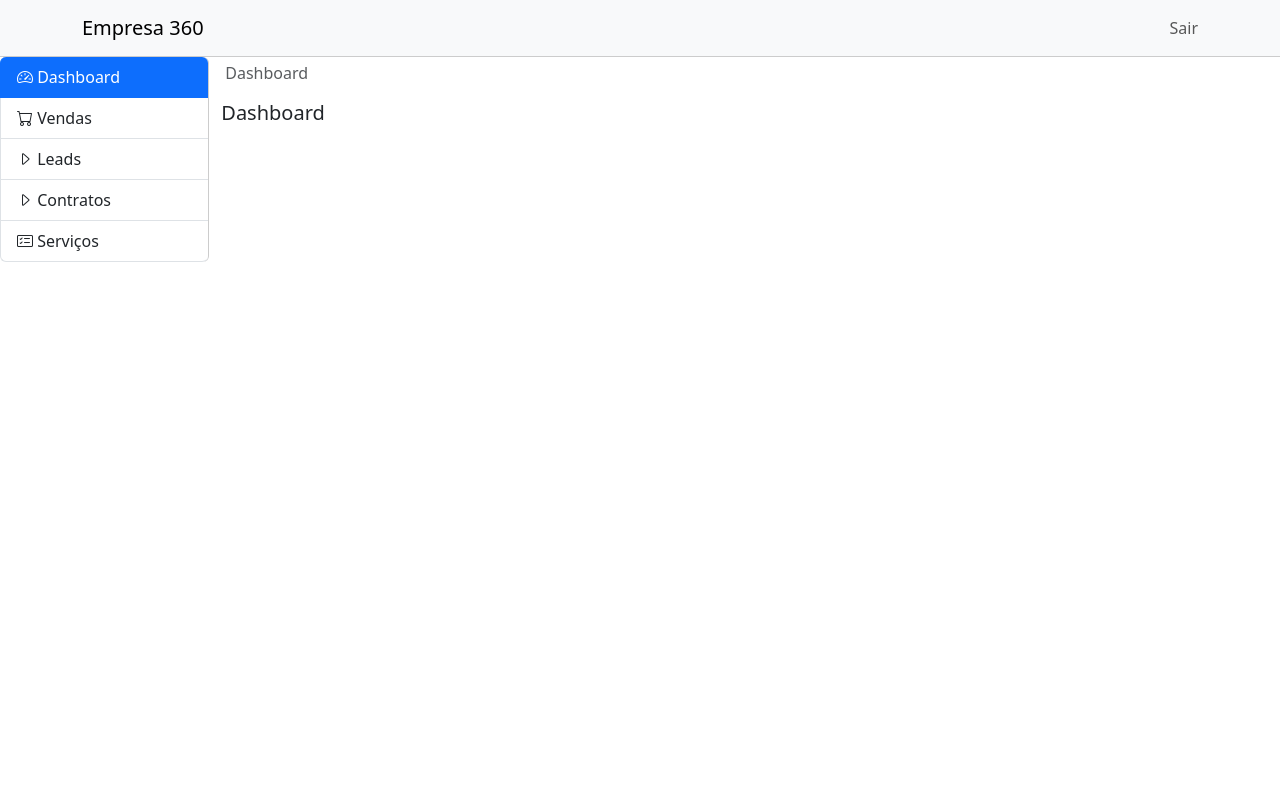
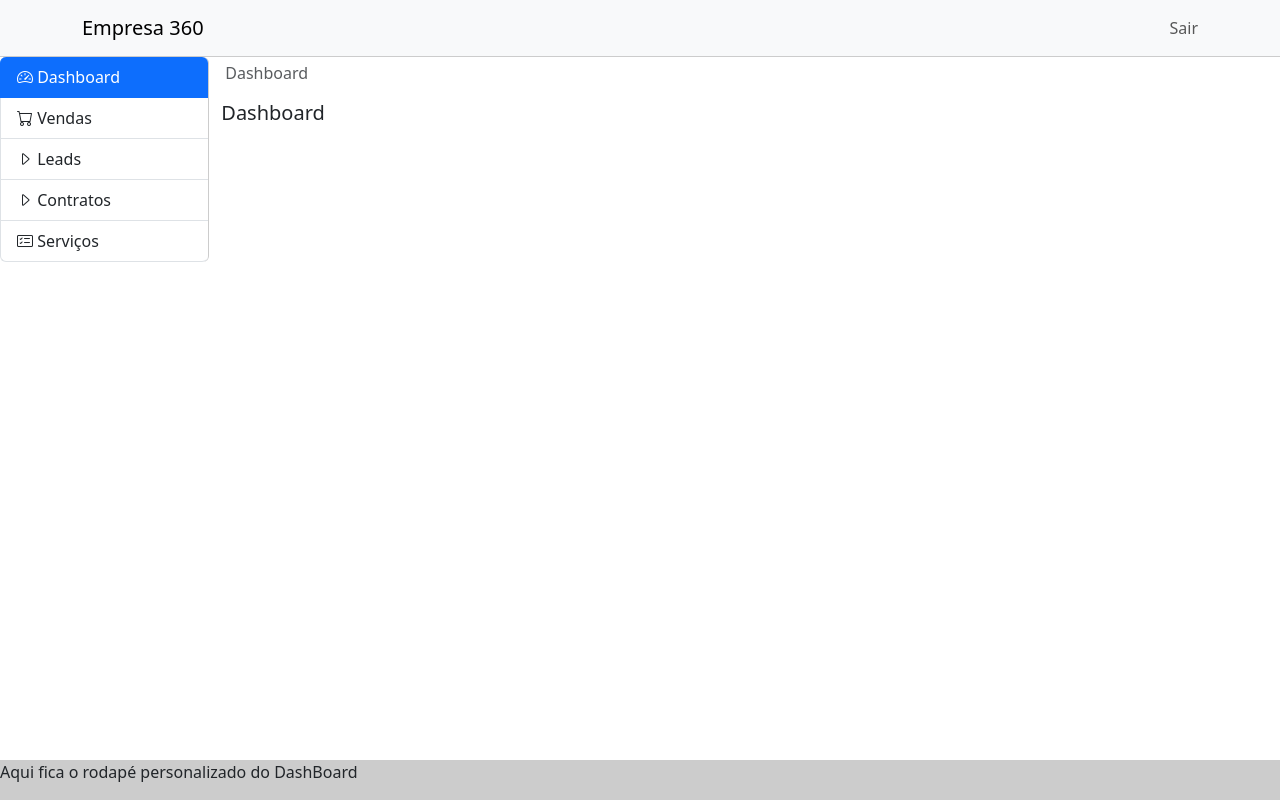
Before and after one commit to leonarddepaula/Empresa-360, a Vue app in the folder empresa360/: page /home/Dashboard in a window 1280 px wide. Built offline with nearby package versions, Linux system fonts and the light colour scheme.

Commit message:
manipulating router view

```diff
--- /dev/null
+++ b/empresa360/src/components/dashboard/DashboardRodape.vue
@@ -0,0 +1,9 @@
+<template>
+  <p>Aqui fica o rodapé personalizado do DashBoard</p>
+</template>
+
+<script>
+export default {
+
+}
+</script>
--- /dev/null
+++ b/empresa360/src/components/servicos/Indicadores.vue
@@ -0,0 +1,14 @@
+<!-- eslint-disable vue/multi-word-component-names -->
+<template>
+  <h5>Component Indicador</h5>
+</template>
+
+<script>
+export default {
+
+}
+</script>
+
+<style>
+
+</style>
--- /dev/null
+++ b/empresa360/src/components/servicos/Opcoes.vue
@@ -0,0 +1,14 @@
+<!-- eslint-disable vue/multi-word-component-names -->
+<template>
+    <h5>Component Opções</h5>
+  </template>
+
+  <script>
+  export default {
+
+  }
+  </script>
+
+  <style>
+
+  </style>
--- a/empresa360/src/components/servicos/Servico.vue
+++ b/empresa360/src/components/servicos/Servico.vue
@@ -19,8 +19,8 @@ export default {
     },
     watch: {
         $route(to){ // to para novo valor , from para valor antigo
-            // console.log(to.params);
-            this.getDadosApi(`http://localhost:3000/servicos/${to.params.id}`)
+
+            if(to.params.id != undefined) this.getDadosApi(`http://localhost:3000/servicos/${to.params.id}`)
         }
     }
 }
--- a/empresa360/src/components/servicos/Servicos.vue
+++ b/empresa360/src/components/servicos/Servicos.vue
@@ -16,7 +16,9 @@
             </div>
         </div>
 
-        <router-view class="mt-3" />
+        <router-view class="mt-3" />  <!-- default  -->
+        <router-view name="opcoes" />
+        <router-view name="indicadores" />
     </div>
 </template>
 
--- a/empresa360/src/router.js
+++ b/empresa360/src/router.js
@@ -10,8 +10,11 @@ import Lead from "./components/vendas/Lead.vue";
 import Contratos from "./components/vendas/Contratos.vue";
 import Servicos from "./components/servicos/Servicos.vue";
 import Servico from "./components/servicos/Servico.vue";
+import Opcoes from "./components/servicos/Opcoes.vue";
+import Indicadores from "./components/servicos/Indicadores.vue";
 import Dashboard from "./components/dashboard/Dashboard.vue";
 import VendasPadrao from "./components/vendas/VendasPadrao.vue";
+import DashboardRodape from "./components/dashboard/DashboardRodape.vue";
 
 const routes = [
   {
@@ -37,10 +40,18 @@ const routes = [
         component: Servicos,
         name: "servicos",
         children: [
-          { path: ":id", component: Servico, name: 'servico'} //localhost:8080/home/servicos/5
+          {
+            path: ":id",
+            name: "servico",
+            components: {
+              default: Servico,
+              opcoes: Opcoes,
+              indicadores: Indicadores,
+            },
+          }, //localhost:8080/home/servicos/5
         ],
       },
-      { path: "Dashboard", component: Dashboard },
+      { path: "Dashboard", components:{ default: Dashboard, rodape: DashboardRodape} },
     ],
   },
   {
--- a/empresa360/src/views/Home.vue
+++ b/empresa360/src/views/Home.vue
@@ -47,6 +47,10 @@
         </div>
       </div>
     </div>
+
+    <div class="rodape">
+      <router-view name="rodape"/>
+    </div>
   </div>
 </template>
 
@@ -64,6 +68,14 @@
   border-top: none;
   border-right: none;
 }
+
+.rodape {
+  position: fixed;
+  left: 0;
+  bottom: 0;
+  width: 100%;
+  background-color: #ccc;
+}
 /*
 .router-link-active {
     color: #fff;
```
